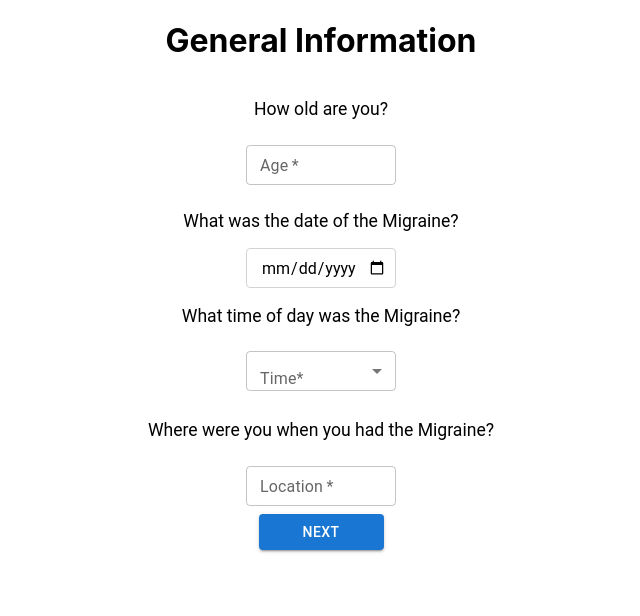
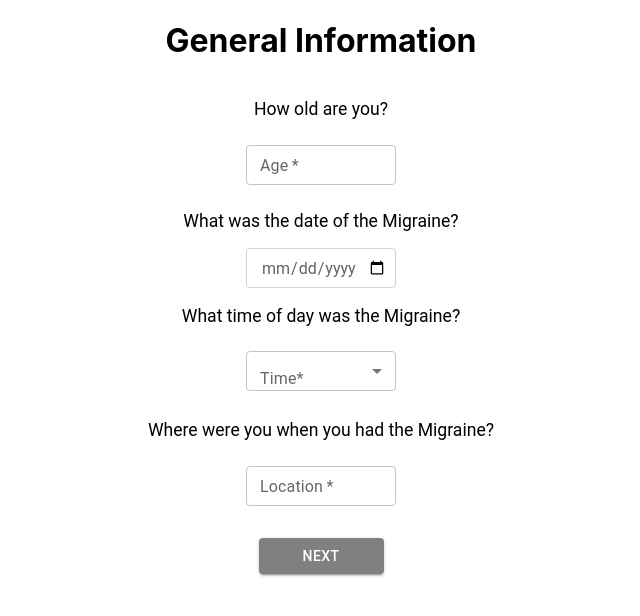
Before and after one commit to audreymendzef/migrainetracker, a React (Create React App) app: page /survey in a window 1280 px wide. Shown: the top 616 px of the page, without its empty margins (319-959 px from the left). Built offline with nearby package versions, Linux system fonts and the light colour scheme.

Commit message:
feat: styling for next button and date selector

```diff
--- a/src/Pages/Survey/General/index.js
+++ b/src/Pages/Survey/General/index.js
@@ -132,7 +132,16 @@ function General({ goForward }) {
           )}
           rules={{ required: "Location is required." }}
         />
-        <Button variant="contained" className="next">
+        <Button
+          className="button"
+          variant="contained"
+          sx={{
+            marginTop: 3,
+            backgroundColor: "gray",
+            width: 125,
+            "&:hover": { backgroundColor: "darkgray" },
+          }}
+        >
           Next
         </Button>
       </div>
--- a/src/Pages/Survey/General/styles.css
+++ b/src/Pages/Survey/General/styles.css
@@ -8,7 +8,6 @@ p {
     display: flex;
     flex-direction: column;
     align-items: center;
-
 }
 
 .date {
@@ -23,9 +22,10 @@ p {
     border-color: #d2d2d2;
     padding-left: 14px;
     padding-right: 8px;
+    color: rgba(77, 75, 75, 0.87);
+    cursor: pointer;
 }
 
-.next {
-    margin-top: 25px;
-    width: 125px;
+.date:hover {
+    border-color: black;
 }
```
